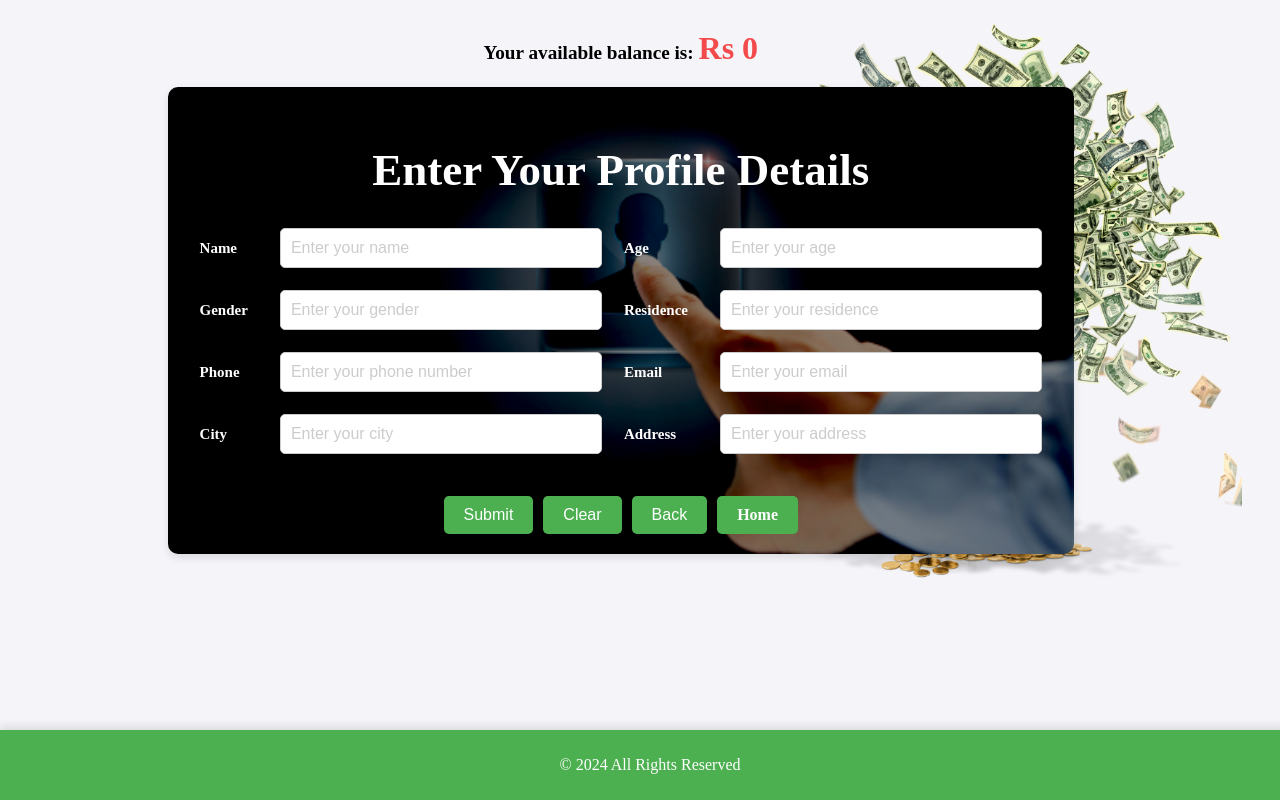
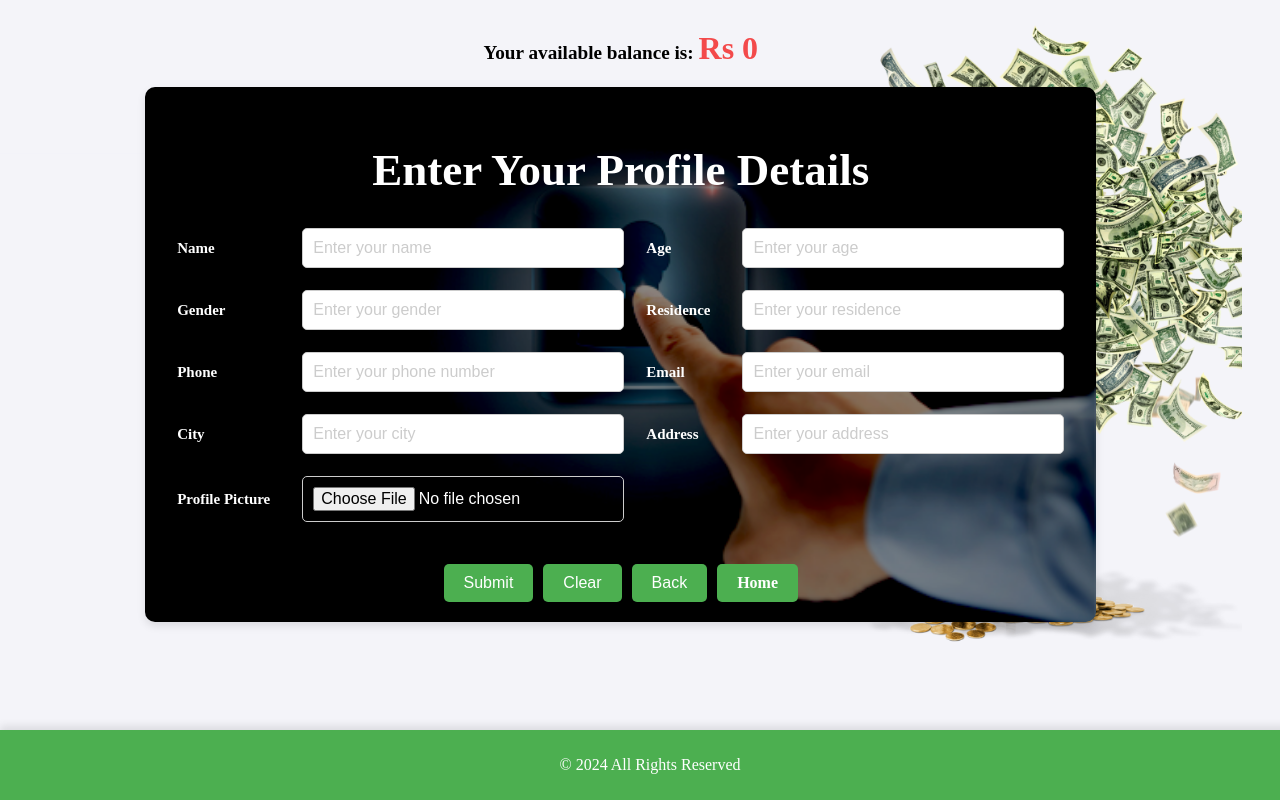
Before and after one commit to anasbm1000/reactJSBasics, a React (Create React App) app in the folder expensetracker/: page /profile in a window 1280 px wide. Built offline with nearby package versions, Linux system fonts and the light colour scheme.

Commit message:
Added option for user to upload profile picture

```diff
--- a/expensetracker/src/components/Profile.js
+++ b/expensetracker/src/components/Profile.js
@@ -12,6 +12,7 @@ const Profile = () => {
     phone: "",
     address: "",
     city: "",
+    profilePicture: "",
   });
   const [profile, setProfile] = useState({
     name: "",
@@ -22,6 +23,7 @@ const Profile = () => {
     phone: "",
     address: "",
     city: "",
+    profilePicture: "",
   });
   const [submitted, setSubmitted] = useState(false);
 
@@ -39,6 +41,20 @@ const Profile = () => {
       ...prevForm,
       [name]: value,
     }));
+  };
+
+  const handleImageChange = (event) => {
+    const file = event.target.files[0];
+    if (file) {
+      const reader = new FileReader();
+      reader.onloadend = () => {
+        setForm((prevForm) => ({
+          ...prevForm,
+          profilePicture: reader.result,
+        }));
+      };
+      reader.readAsDataURL(file);
+    }
   };
 
   const handleSubmit = (event) => {
@@ -63,6 +79,7 @@ const Profile = () => {
       phone: "",
       address: "",
       city: "",
+      profilePicture: "",
     });
   };
 
@@ -75,7 +92,11 @@ const Profile = () => {
       {submitted ? (
         <div className="profile userprofile">
           <div className="profile-img">
-            <img src="./profile.png" height={100} alt="pp" />
+            {profile.profilePicture ? (
+              <img src={profile.profilePicture} height={100} alt="Profile" />
+            ) : (
+              <img src="./profile.png" height={100} alt="Default Profile" />
+            )}
             <h2>{profile.name}</h2>
           </div>
           <div className="profile-details userprofile">
@@ -121,6 +142,12 @@ const Profile = () => {
                 <th>Address</th>
                 <td><input type="text" name="address" placeholder='Enter your address' value={form.address} onChange={handleChange} required /></td>
               </tr>
+              <tr>
+                <th>Profile Picture</th>
+                <td colSpan="3">
+                  <input type="file" accept="image/*" onChange={handleImageChange} />
+                </td>
+              </tr>
             </tbody>
           </table>
           <div className="form-buttons">
```
